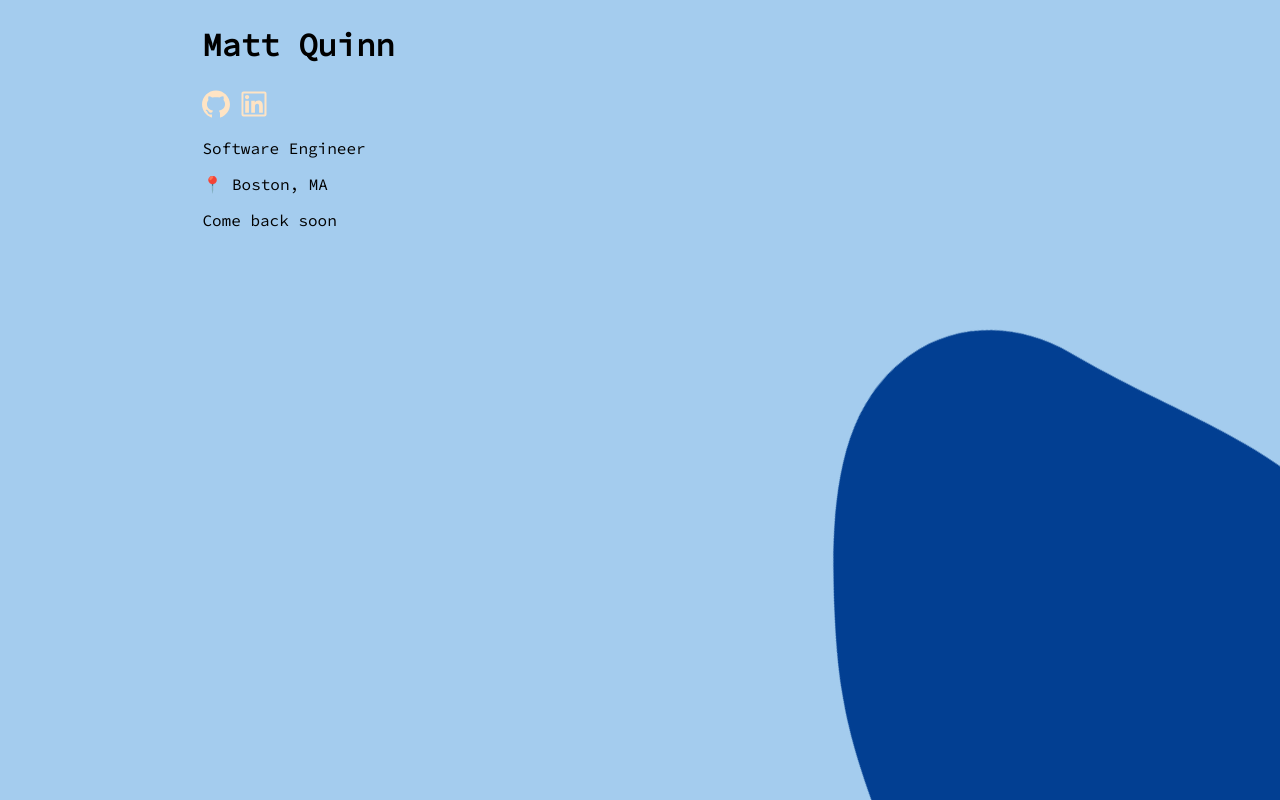
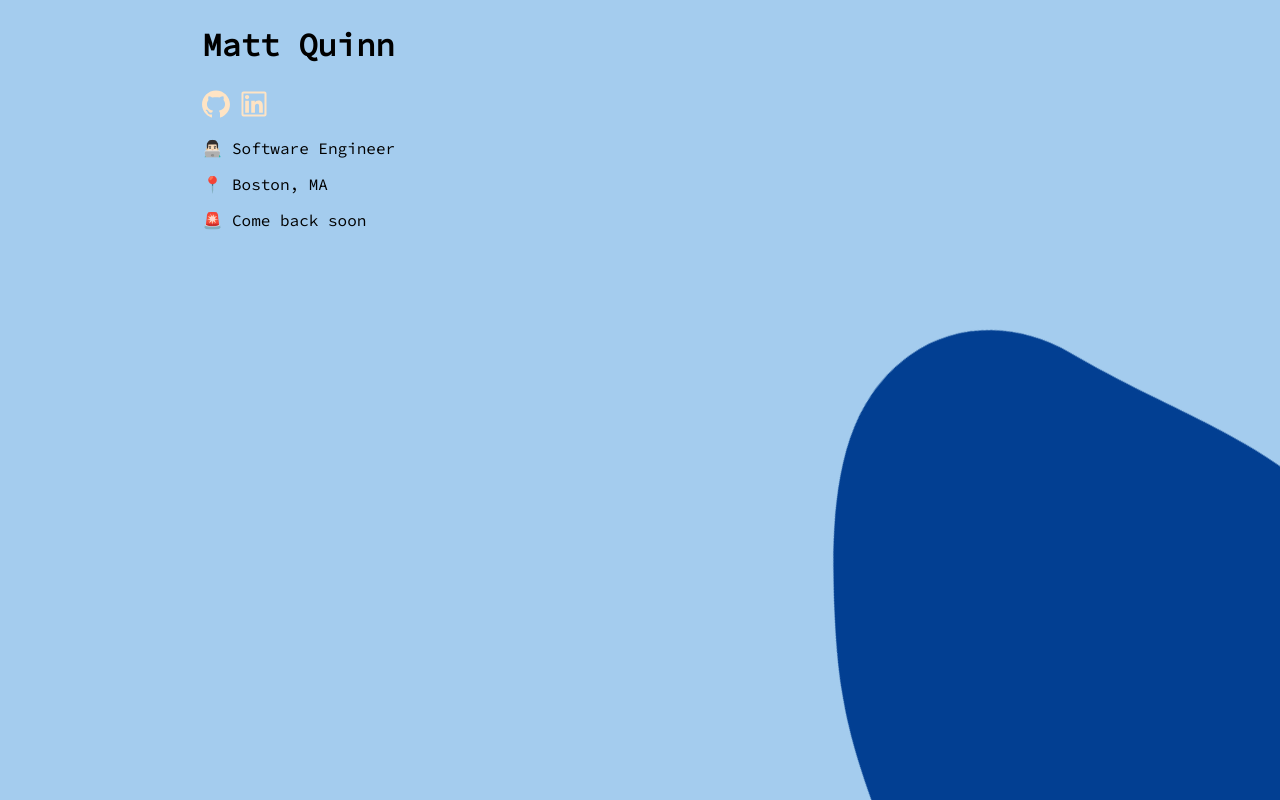
Before and after one commit to msquinn/mattquinn.dev, a Gatsby site: page / in a window 1280 px wide. Shown: the top 800 px of the page. Built offline with nearby package versions, Linux system fonts and the light colour scheme; Gatsby itself is replaced by a stand-in of ours.

Commit message:
feat: added emojis

```diff
--- a/src/pages/index.js
+++ b/src/pages/index.js
@@ -23,9 +23,9 @@ const IndexPage = () => (
      <li> <a href="https://www.linkedin.com/in/matthew-quinn-57b54511a/"><LinkedinOutlined /></a></li>
       </ul>
     </div>
-    <p>Software Engineer</p>
+    <p>👨🏻‍💻 Software Engineer</p>
     <p>📍 Boston, MA</p>
-    <p>Come back soon</p></main>
+    <p>🚨 Come back soon</p></main>
   </div>
   </>
 )
```
